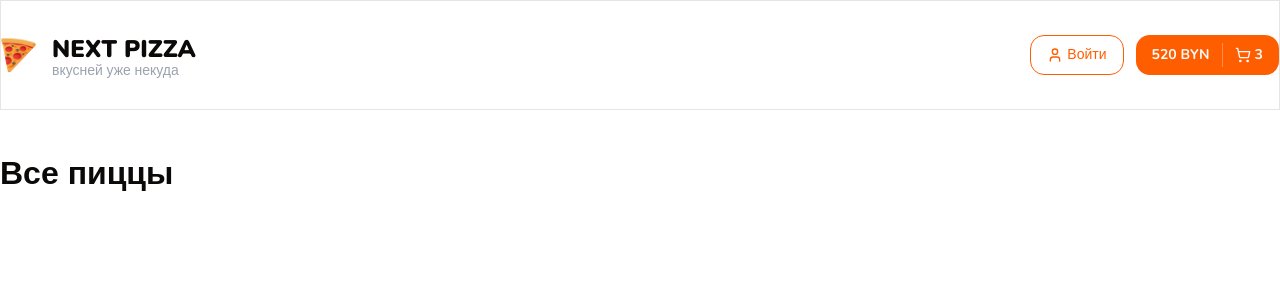
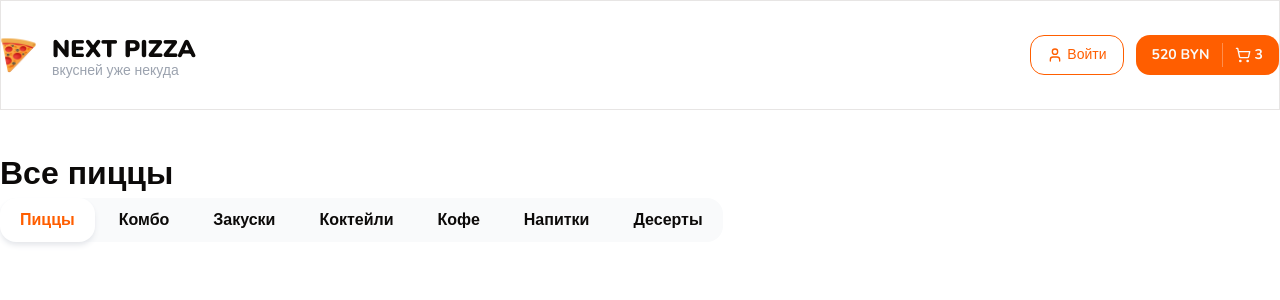
Before and after one commit to SpiriT-L/next-pizza, a Next.js app: page / in a window 1280 px wide. Shown: the top 300 px of the page. Built offline with nearby package versions, Linux system fonts and the light colour scheme.

Commit message:
feat: add categories

```diff
--- a/app/page.tsx
+++ b/app/page.tsx
@@ -1,10 +1,11 @@
-import { Container, Title } from '@/components/shared';
+import { Categories, Container, Title } from '@/components/shared';
 
 export default function Home() {
   return (
     <>
       <Container className='mt-10'>
         <Title text={'Все пиццы'} size='lg' className='font-extrabold' />
+        <Categories />
       </Container>
     </>
   );
--- /dev/null
+++ b/components/shared/categories.tsx
@@ -0,0 +1,38 @@
+import { cn } from '@/lib/utils';
+import React from 'react';
+
+interface Props {
+  className?: string;
+}
+
+const cats = [
+  'Пиццы',
+  'Комбо',
+  'Закуски',
+  'Коктейли',
+  'Кофе',
+  'Напитки',
+  'Десерты',
+];
+const activeIndex = 0;
+
+export const Categories: React.FC<Props> = ({ className }) => {
+  return (
+    <div
+      className={cn('inline-flex gap-1 bg-gray-50 p1 rounded-2xl', className)}
+    >
+      {cats.map((cat, index) => (
+        <a
+          className={cn(
+            'flex items-center font-bold h-11 rounded-2xl px-5',
+            activeIndex === index &&
+              'bg-white shadow-md shadow-gray-200 text-primary'
+          )}
+          key={index}
+        >
+          <button>{cat}</button>
+        </a>
+      ))}
+    </div>
+  );
+};
--- a/components/shared/index.ts
+++ b/components/shared/index.ts
@@ -1,3 +1,5 @@
 export {Header} from './header';
 export {Container} from './container';
 export {Title} from './title';
+export {Categories} from './categories';
+export {SortPopup} from './sortPopup';
```
